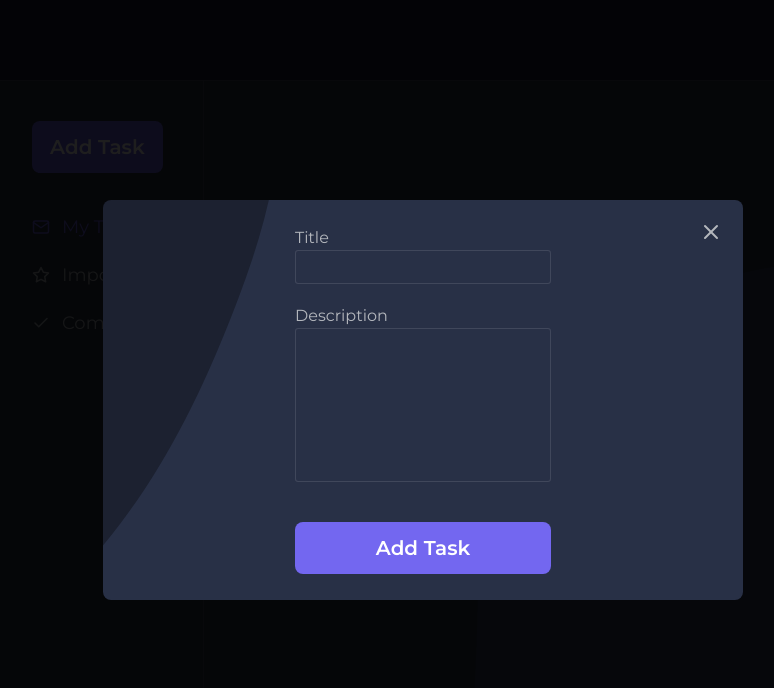
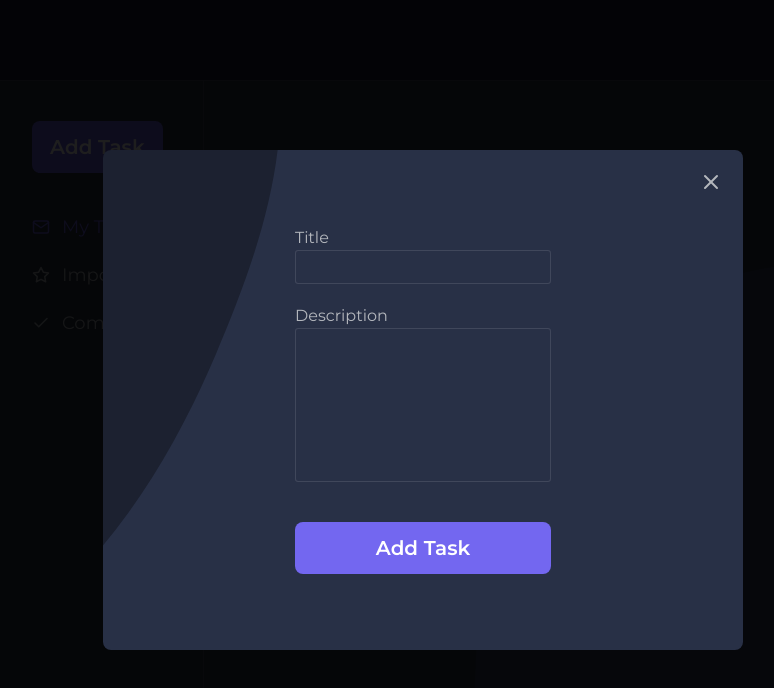
Before and after one commit to MarwanHishamAbbas/todo-react-app, a React (Create React App) app: page / in a window 1280 px wide. Both pictures are taken after a click on the button "Add Task". Shown: the top 688 px of the page, without its empty margins (217-991 px from the left). Built offline with nearby package versions, Linux system fonts and the light colour scheme.

Commit message:
Update index.css

```diff
--- a/src/index.css
+++ b/src/index.css
@@ -45,7 +45,7 @@ body {
 
 .modal {
   width: clamp(50%, 500px, 90%);
-  height: min(50%, 500px);
+  height: min(70%, 500px);
   display: flex;
   justify-content: center;
   align-items: center;
```
